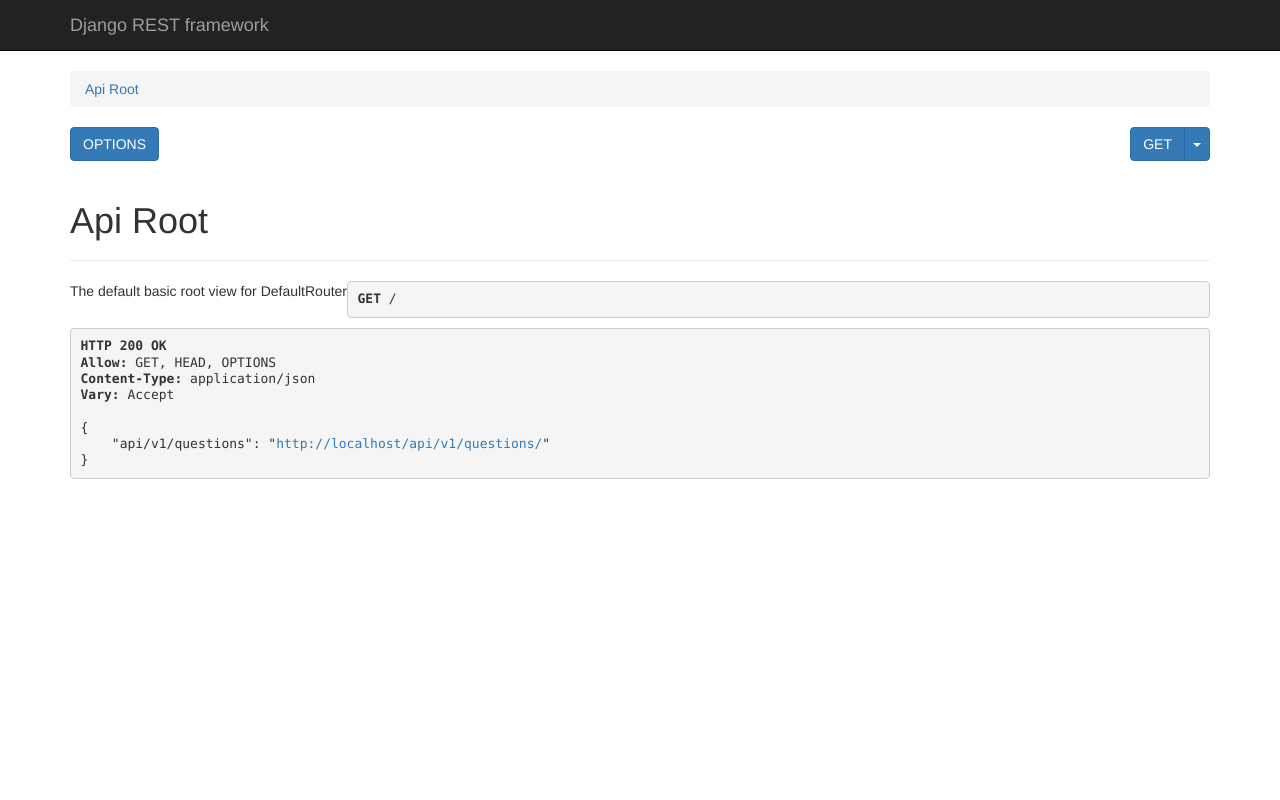
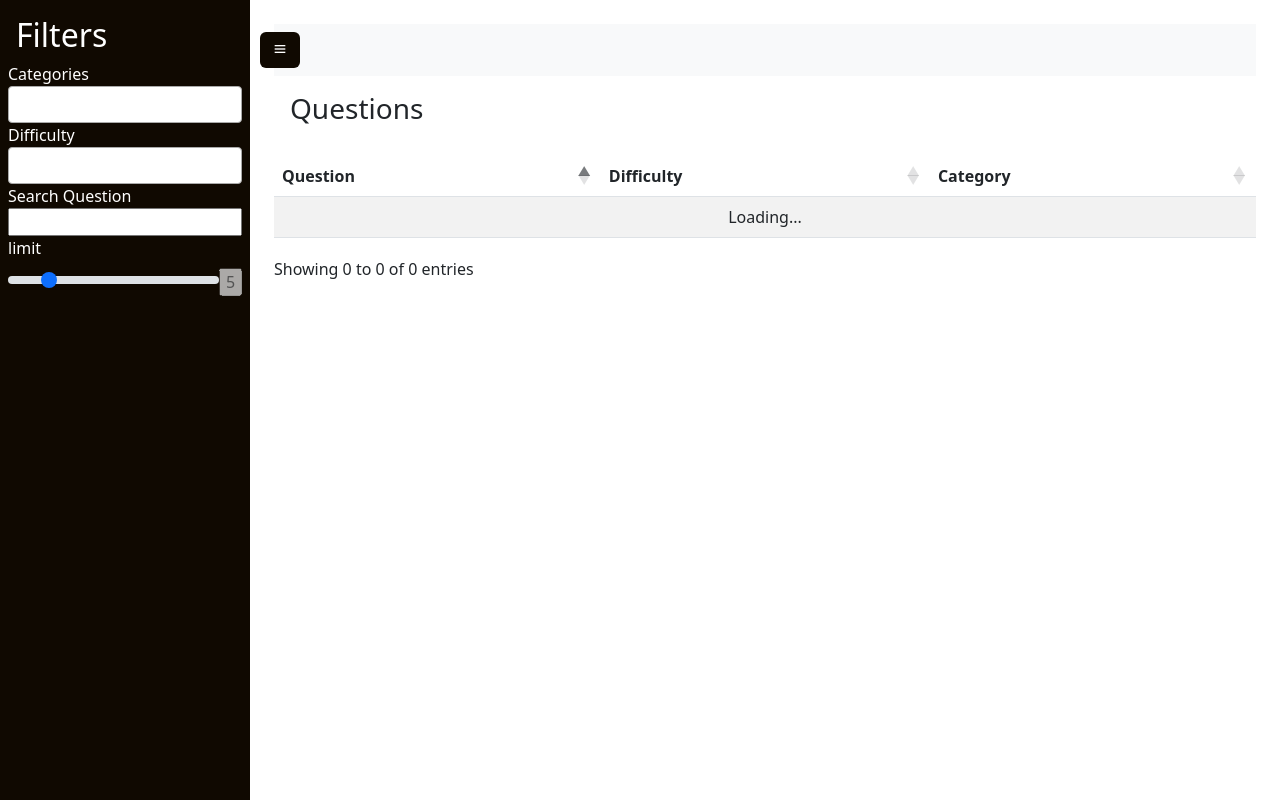
Before and after one commit to libpoet1312/indev_test, a Django app: page / in a window 1280 px wide. Run offline with Django 4.2, Linux system fonts and the light colour scheme; data that the repository does not hold is empty; some libraries are stand-ins or nearby versions.

Commit message:
set up UI and other changes

```diff
--- a/categories/serializers.py
+++ b/categories/serializers.py
@@ -3,7 +3,7 @@
 from categories.models import Category
 
 
-class CategorySerializer(serializers.HyperlinkedModelSerializer):
+class CategorySerializer(serializers.ModelSerializer):
     class Meta:
         model = Category
-        fields = ['title']
+        fields = '__all__'
--- a/indev/urls.py
+++ b/indev/urls.py
@@ -19,14 +19,17 @@
 from rest_framework.routers import DefaultRouter
 from rest_framework.urlpatterns import format_suffix_patterns
 from django.conf.urls.static import static
+from django.views.generic import TemplateView
 
 import settings.base as settings
+from categories.views import CategoryListView
 from questions.views import QuestionViewSet
 
 
 urlpatterns = [
     path('admin/', admin.site.urls),
-    # path('api/questions/', QuestionListView.as_view()),
+    path('', TemplateView.as_view(template_name='crud.html')),
+    path('api/v1/categories', CategoryListView.as_view()),
 ]
 
 router = DefaultRouter()
--- /dev/null
+++ b/questions/filters.py
@@ -0,0 +1,21 @@
+from rest_framework.filters import BaseFilterBackend
+
+
+class MyCustomFilter(BaseFilterBackend):
+    """
+    Custom filters that implements filtering based on query params.
+    Each query param could have multiple values that are comma-separated!
+    """
+    def filter_queryset(self, request, queryset, view):
+        categories = request.query_params.get('category')
+        difficulty = request.query_params.get('difficulty')
+
+        if categories:
+            categories = categories.split(',')
+            queryset = queryset.filter(category__in=categories)
+
+        if difficulty:
+            difficulty = difficulty.split(',')
+            queryset = queryset.filter(difficulty__in=difficulty)
+
+        return queryset
--- a/questions/views.py
+++ b/questions/views.py
@@ -1,10 +1,10 @@
-from rest_framework import generics, filters
-from rest_framework import viewsets, mixins
+from rest_framework import filters
+from rest_framework import mixins
 
-from django_filters.rest_framework import DjangoFilterBackend
 from rest_framework.viewsets import GenericViewSet
 
 from indev.paginators import CustomPagination
+from questions.filters import MyCustomFilter
 from questions.models import Question
 from questions.serializers import QuestionSerializer
 
@@ -27,7 +27,6 @@
     queryset = Question.objects.all().order_by('id')
     serializer_class = QuestionSerializer
     pagination_class = CustomPagination
-    filterset_fields = ['category', 'difficulty']
 
-    filter_backends = [filters.SearchFilter, DjangoFilterBackend]
+    filter_backends = [filters.SearchFilter, MyCustomFilter]
     search_fields = ['question']
--- a/settings/base.py
+++ b/settings/base.py
@@ -103,7 +103,13 @@
 
 # Static files (CSS, JavaScript, Images)
 STATIC_URL = 'static/'
-STATIC_ROOT = os.path.join(BASE_DIR, "static")
+
+STATICFILES_DIRS = [
+    os.path.join(BASE_DIR, "static")
+]
+
+# Folder to collect static files for production use
+STATIC_ROOT = os.path.join(BASE_DIR, "static_files")
 
 # Default primary key field type
 DEFAULT_AUTO_FIELD = 'django.db.models.BigAutoField'
--- /dev/null
+++ b/static/css/app.css
@@ -0,0 +1,49 @@
+* {
+  margin: 0;
+  padding: 0;
+  box-sizing: border-box;
+}
+
+body {
+  min-height: 100vh;
+  background-color: #fff;
+}
+
+.side-navbar {
+  width: 250px;
+  height: 100%;
+  position: fixed;
+  margin-left: -300px;
+  background-color: #100901;
+  transition: 0.5s;
+}
+
+.nav-link:active,
+.nav-link:focus,
+.nav-link:hover {
+  background-color: #ffffff26;
+}
+
+.my-container {
+  transition: 0.4s;
+}
+
+.active-nav {
+  margin-left: 0;
+}
+
+/* for main section */
+.active-cont {
+  margin-left: 250px;
+}
+
+#menu-btn {
+  background-color: #100901;
+  color: #fff;
+  margin-left: -62px;
+}
+
+.my-container input {
+  border-radius: 2rem;
+  padding: 2px 20px;
+}
--- /dev/null
+++ b/static/js/app.js
@@ -0,0 +1,118 @@
+let categories = null;
+let difficulties = null;
+let search_text = null;
+let limit = 5;
+
+
+$(document).ready(() => {
+    responsive_menu();
+    init_filters();
+
+    const table = init_table();
+
+    add_event_handlers(table);
+
+});
+
+const init_table = () => {
+    return $('#questions-table').DataTable( {
+        cache: false,
+        ajax: {
+            url: '/api/v1/questions',
+            cache: false,
+            dataSrc: function(data) {
+                if(data.results) {
+                    return data.results.map(item => ({
+                        'question': item.question,
+                        'difficulty': item.difficulty === 2 ? 'difficult' : item.difficulty === 1 ? 'medium' : 'easy',
+                        'category': item.category.title
+                    }));
+                }else{
+                    return [];
+                }
+            },
+        },
+        searching: false,
+        paging: false,
+        processing: true,
+        columns: [
+            {'data': 'question'},
+            {'data': 'difficulty'},
+            {'data': 'category'},
+        ]
+    } );
+}
+
+const responsive_menu = () => {
+    let menu_btn = $("#menu-btn");
+    let sidebar = $("#sidebar");
+    let container = $(".my-container");
+    menu_btn.on('click', () => {
+        sidebar.toggleClass("active-nav");
+        container.toggleClass("active-cont");
+    })
+};
+
+const init_filters = () => {
+    $('#categories').select2({
+        ajax: {
+            url: 'api/v1/categories',
+            processResults: function (data) {
+                console.log(data);
+                // Transforms the top-level key of the response object from 'items' to 'results'
+                return {
+                    results: data.map(item => ({'id': item.id, 'text': item.title}))
+                }
+            }
+        }
+    });
+
+    $('#difficulty').select2();
+};
+
+const add_event_handlers = (table) => {
+  $('#categories').on('change', event => {
+      categories = $('#categories').val();
+      ajax(table);
+  });
+
+  $('#difficulty').on('change', event => {
+      difficulties = $('#difficulty').val();
+      ajax(table);
+  });
+
+  $('#search-text').on('input', event => {
+      search_text = $('#search-text').val();
+      ajax(table);
+  });
+
+  $('#limit').on('input', event => {
+      limit = $('#limit').val();
+      $('#limit-val').val(limit);
+      ajax(table);
+  });
+};
+
+const ajax = (table) => {
+    const params = {};
+    if(categories && categories.length > 0){
+        params['category'] = categories;
+    }
+    if(difficulties && difficulties.length > 0){
+        params['difficulty'] = difficulties;
+    }
+    if(search_text && search_text.length > 0 && search_text !== "" && search_text !== " "){
+        params['search'] = search_text;
+    }
+
+    if(limit){
+        params['limit'] = limit;
+    }
+
+    const paramString = new URLSearchParams(params);
+
+    console.log(params);
+    console.log('/api/v1/questions/' + '?' + paramString.toString());
+    table.ajax.url('/api/v1/questions/' + '?' + paramString.toString());
+    table.ajax.reload();
+};
--- a/templates/base.html
+++ b/templates/base.html
@@ -4,7 +4,8 @@
 <head>
     <meta charset="utf-8">
     <title>{% block title %}{% endblock title %}</title>
-    <link rel="stylesheet" href="https://cdn.jsdelivr.net/npm/bootstrap@5.2.2/dist/css/bootstrap.min.css" >
+    <link rel="stylesheet" href="https://cdn.jsdelivr.net/npm/bootstrap@5.2.2/dist/css/bootstrap.min.css">
+    <link href="https://cdn.jsdelivr.net/npm/boxicons@2.0.5/css/boxicons.min.css" rel="stylesheet"/>
     {% block stylesheet %}{% endblock stylesheet %}
 </head>
 <body>
@@ -13,8 +14,8 @@
     {% endblock content %}
 </main>
 <script src='https://cdnjs.cloudflare.com/ajax/libs/jquery/3.6.1/jquery.min.js'></script>
-    <script src='https://cdn.jsdelivr.net/npm/bootstrap@5.2.2/dist/js/bootstrap.min.js'></script>
+<script src='https://cdn.jsdelivr.net/npm/bootstrap@5.2.2/dist/js/bootstrap.bundle.min.js'></script>
 {% block javascript %}
-    {% endblock javascript%}
+{% endblock javascript %}
 </body>
 </html>
--- /dev/null
+++ b/templates/crud.html
@@ -0,0 +1,73 @@
+{% extends 'base.html' %}
+{% load static %}
+
+{% block stylesheet %}
+    <link rel="stylesheet" href="{% static 'css/app.css' %}">
+    <link href="https://cdn.jsdelivr.net/npm/select2@4.1.0-rc.0/dist/css/select2.min.css" rel="stylesheet"/>
+    <link href="https://cdn.datatables.net/1.12.1/css/dataTables.bootstrap5.min.css" rel="stylesheet"/>
+{% endblock stylesheet %}
+
+{% block content %}
+    <div class="side-navbar active-nav d-flex justify-content-between flex-wrap flex-column" id="sidebar">
+        <ul class="nav flex-column text-white w-100 p-2">
+            <a href="#" class=" h2 text-white m-2 text-decoration-none">
+                Filters
+            </a>
+            <div class="category-wrapper flex-column" style="display:flex">
+                <label for="categories">Categories</label>
+                <select id="categories" class="w-100" name="categories[]" multiple="multiple"></select>
+            </div>
+
+            <div class="difficulty-wrapper flex-column" style="display:flex">
+                <label for="difficulty">Difficulty</label>
+                <select id="difficulty" class="w-100" name="difficulties[]" multiple="multiple">
+                    <option value="0">easy</option>
+                    <option value="1">medium</option>
+                    <option value="2">difficult</option>
+                </select>
+            </div>
+
+            <div class="search-wrapper flex-column" style="display:flex">
+                <label for="search-text">Search Question</label>
+                <input id="search-text" class="w-100" name="search"/>
+            </div>
+
+            <div class="search-wrapper flex-column" style="display:flex">
+                <label for="limit" class="form-label">limit</label>
+                <div style="display:flex;">
+                    <input type="range" value="5" min="1" max="25" class="form-range" id="limit">
+                    <input id="limit-val" style="width:100%; max-width: 23px; text-align: center" value="5" disabled/>
+                </div>
+            </div>
+        </ul>
+    </div>
+
+    <!-- Main Wrapper -->
+    <div class="p-4 my-container active-cont">
+        <!-- Top Nav -->
+        <nav class="navbar top-navbar navbar-light bg-light px-5">
+            <a class="btn border-0" id="menu-btn"><i class="bx bx-menu"></i></a>
+        </nav>
+        <!--End Top Nav -->
+        <h3 class="text-dark p-3">Questions</h3>
+
+        <table id="questions-table" class="display table table-striped" style="width:100%">
+            <thead>
+            <tr>
+                <th>Question</th>
+                <th>Difficulty</th>
+                <th>Category</th>
+            </tr>
+            </thead>
+            <tbody></tbody>
+        </table>
+    </div>
+
+{% endblock content %}
+
+{% block javascript %}
+    <script src="https://cdn.jsdelivr.net/npm/select2@4.1.0-rc.0/dist/js/select2.min.js"></script>
+    <script src="https://cdn.datatables.net/1.12.1/js/jquery.dataTables.min.js"></script>
+    <script src="https://cdn.datatables.net/1.12.1/js/dataTables.bootstrap5.min.js"></script>
+    <script src="{% static 'js/app.js' %}"></script>
+{% endblock javascript %}
```
Also changed, not shown: categories/views.py (+8 -2 lines), fill_db.py (+11 -2 lines), 2 other files. Lines whose indentation alone changed are shown as unchanged.
